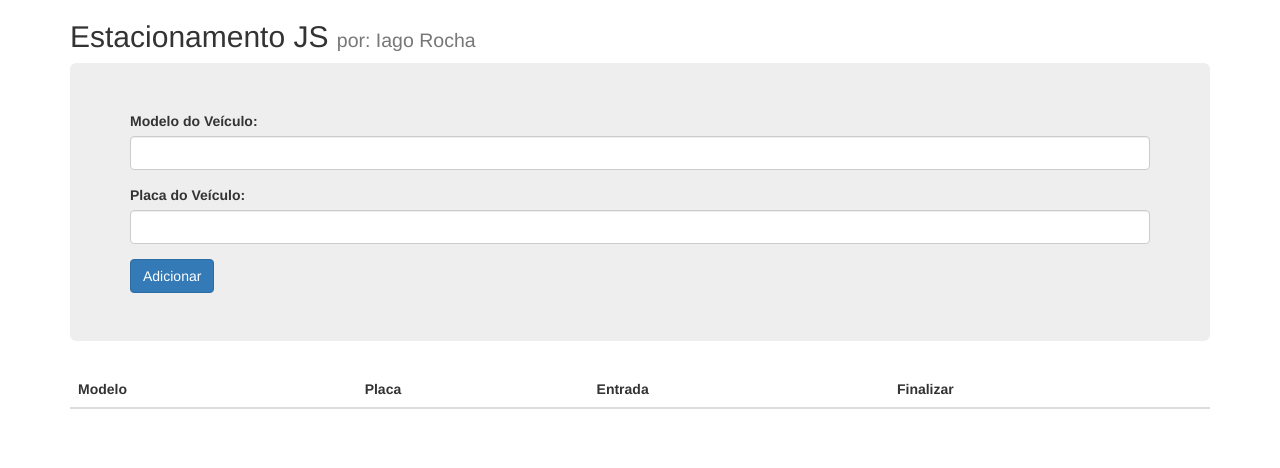
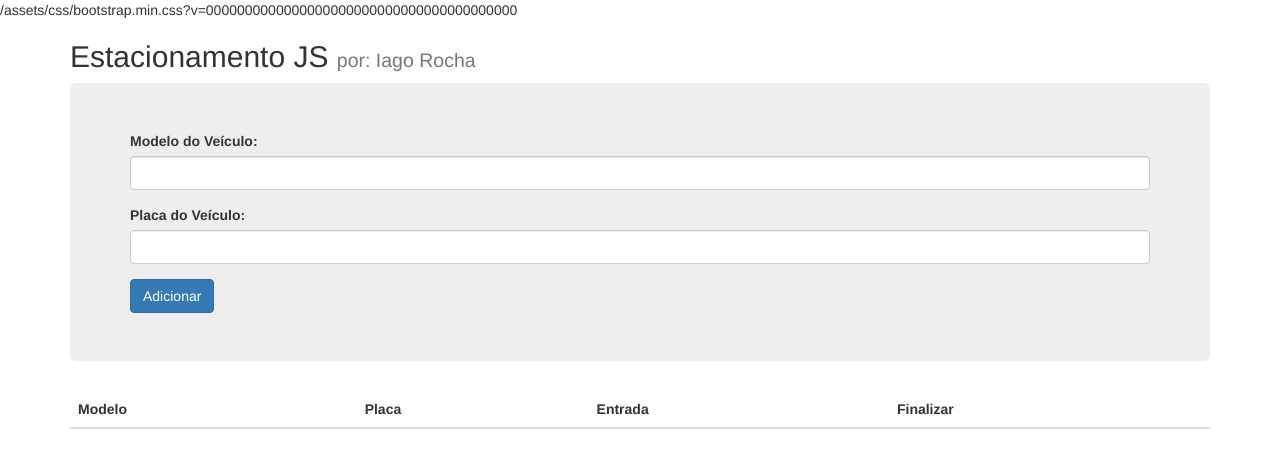
Before and after one commit to Matheusmelo00/Matheusmelo00.github.io, a Jekyll site: the page built from index.md, in a window 1280 px wide. Shown: the top 468 px of the page. Built offline with Jekyll 4.4.1, drawn with Linux system fonts in a browser that asks for light colours; nearby versions of some CDN libraries; our own code applies the rules of GitHub Pages for plain Markdown files; library files that are not in the unit come from our copies.

Commit message:
Update default.html

```diff
--- a/_layouts/default.html
+++ b/_layouts/default.html
@@ -6,6 +6,7 @@
 	<link rel="stylesheet" href="{{ '/assets/css/bootstrap.min.css?v=' | append: site.github.build_revision | relative_url }}">
 </head>
 <body onload="mostraPatio()">
+	{{ '/assets/css/bootstrap.min.css?v=' | append: site.github.build_revision | relative_url }}
 <div class="container">
 	<div class="header clearfix">
 		<h2>Estacionamento JS <small>por: Iago Rocha</small></h2>
```
